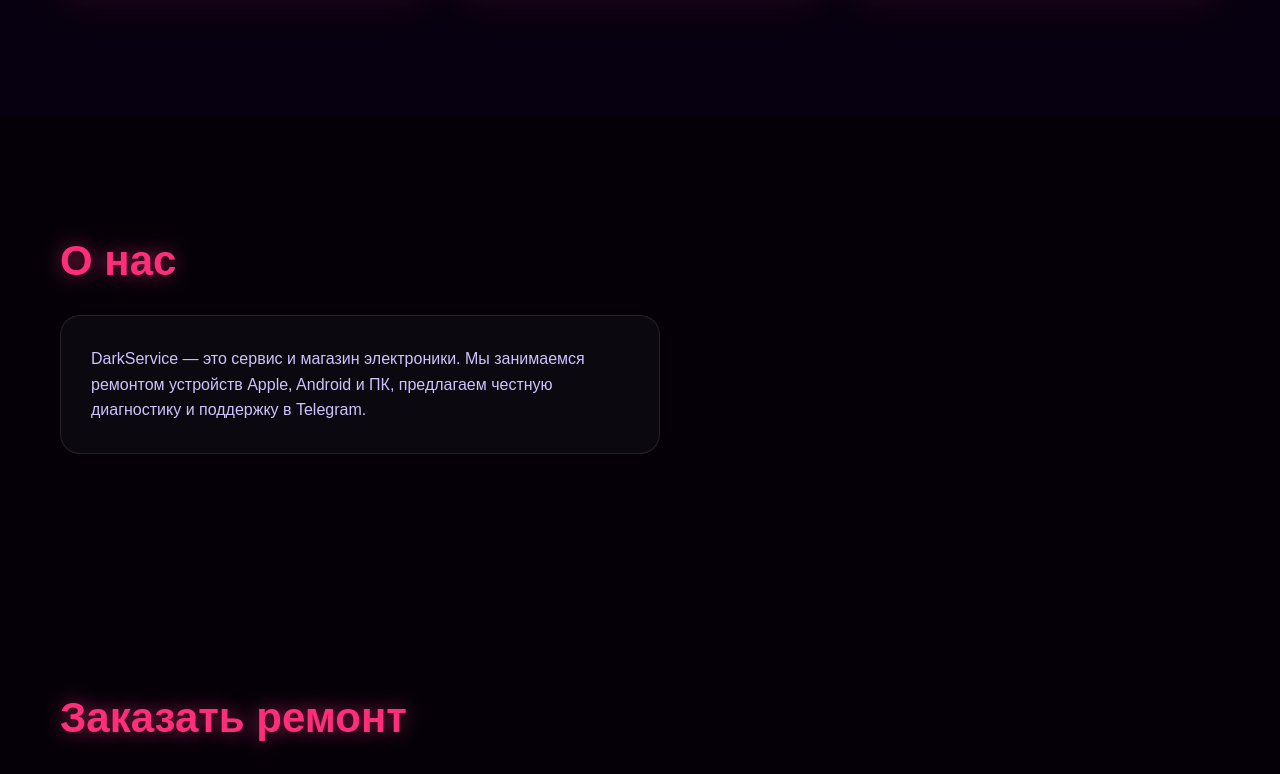
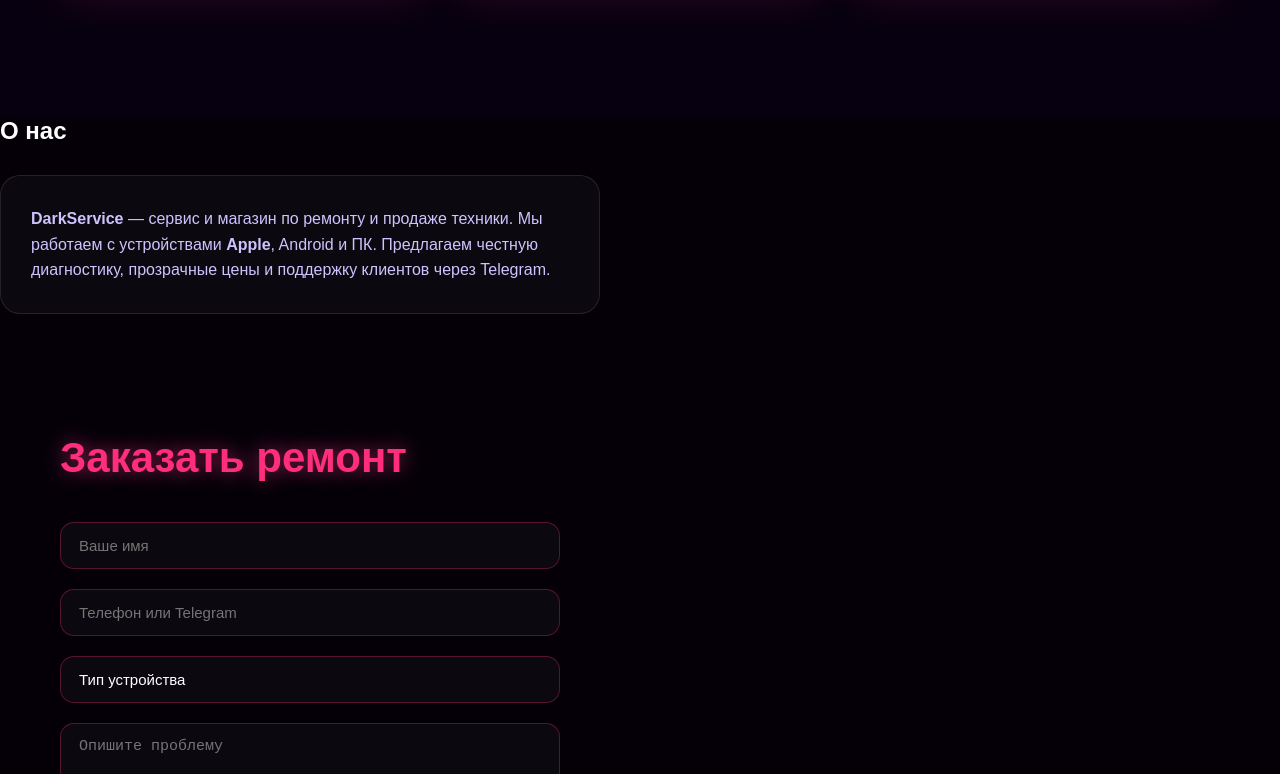
Before and after one commit to nikolayborzenko1331-jpg/darkservice-saas, a website: page public/index.html in a window 1280 px wide. Shown: the part 769-1543 px from the top of the page. Drawn offline with Linux system fonts and the light colour scheme.

Commit message:
Update index.html

```diff
--- a/public/index.html
+++ b/public/index.html
@@ -56,17 +56,19 @@
 </section>
 
 <!-- О НАС -->
-<section id="about" class="section dark">
+<section id="about" class="about-section">
   <h2>О нас</h2>
 
   <div class="about-box">
     <p>
-      DarkService — это сервис и магазин электроники.
-      Мы занимаемся ремонтом устройств Apple, Android и ПК,
-      предлагаем честную диагностику и поддержку в Telegram.
+      <b>DarkService</b> — сервис и магазин по ремонту и продаже техники.
+      Мы работаем с устройствами <b>Apple</b>, Android и ПК.
+      Предлагаем честную диагностику, прозрачные цены
+      и поддержку клиентов через Telegram.
     </p>
   </div>
 </section>
+
 
 
 <!-- РЕМОНТ -->
```
